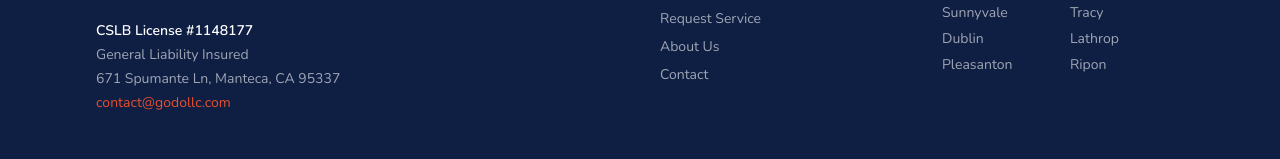
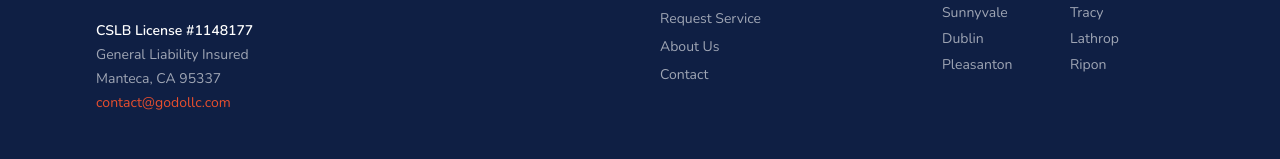
Before and after one commit to maikalangi/godo-website, a Next.js app: page / in a window 1280 px wide. Shown: the part 3417-3576 px from the top of the page. Built offline with nearby package versions, Linux system fonts and the light colour scheme.

Commit message:
Remove street address from footer; show city/state/zip only

```diff
--- a/components/Footer.tsx
+++ b/components/Footer.tsx
@@ -35,7 +35,7 @@ export default function Footer() {
             <div className="space-y-1 text-sm">
               <p className="text-white font-semibold">CSLB License #1148177</p>
               <p className="text-white/60">General Liability Insured</p>
-              <p className="text-white/60">671 Spumante Ln, Manteca, CA 95337</p>
+              <p className="text-white/60">Manteca, CA 95337</p>
               <a href="mailto:contact@godollc.com" className="text-orange hover:text-white transition-colors">
                 contact@godollc.com
               </a>
```
